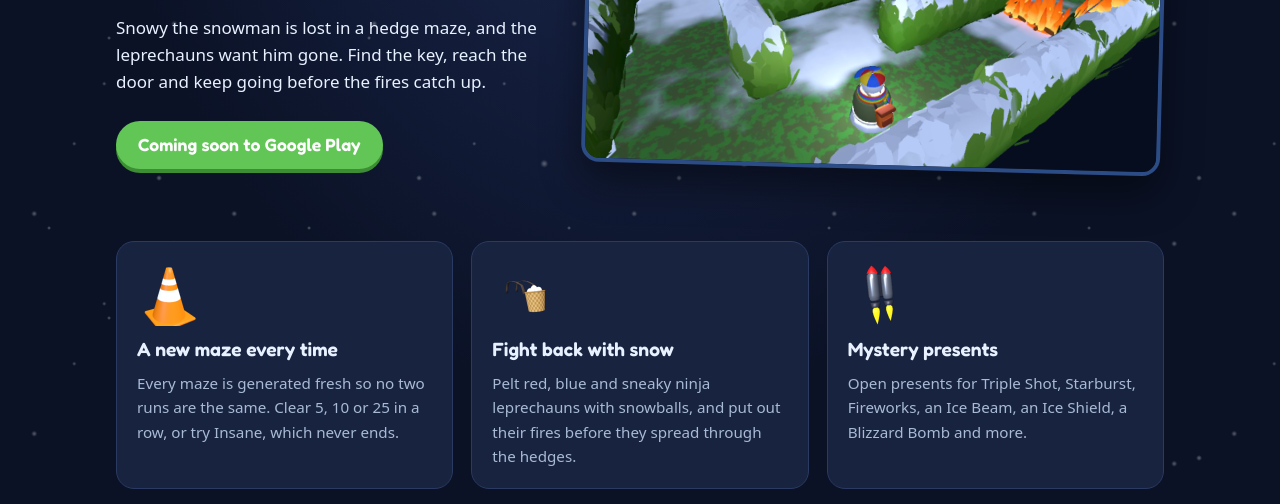
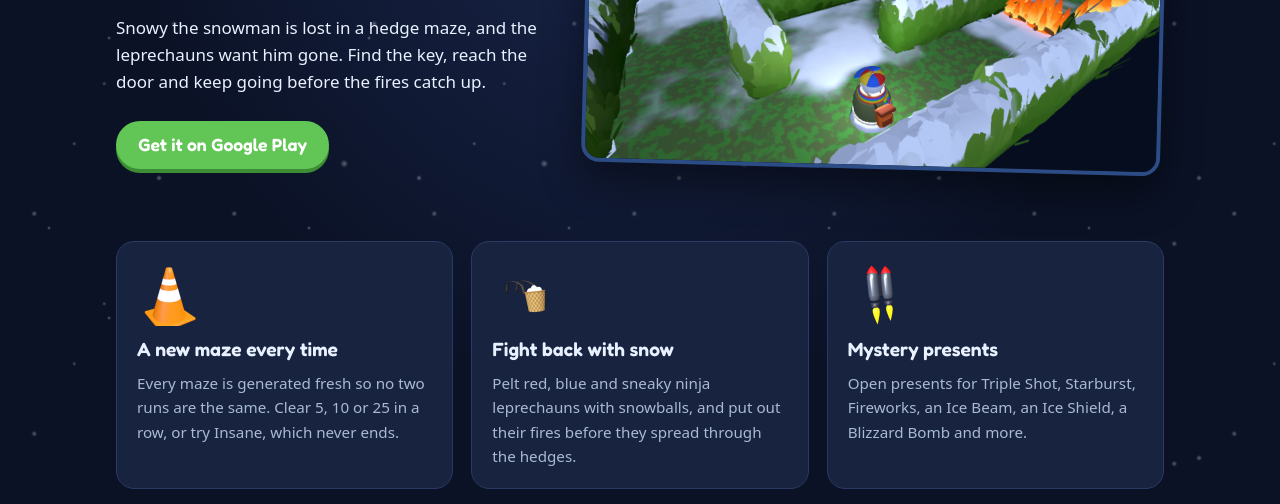
Before and after one commit to prisoner-games/prisoner-games.github.io, a plain HTML site: page index.html in a window 1280 px wide. Shown: the part 272-776 px from the top of the page. Drawn offline with Linux system fonts and the light colour scheme.

Commit message:
Link the live Google Play listing
The hero badge said the game was coming soon; it is now on Google Play,
so the badge links to the store listing.

Co-Authored-By: Claude Opus 5.5 <noreply@anthropic.com>

```diff
--- a/index.html
+++ b/index.html
@@ -26,7 +26,7 @@
         <h1>Don't Melt</h1>
         <p class="tagline">Run. Hide. Don't melt.</p>
         <p>Snowy the snowman is lost in a hedge maze, and the leprechauns want him gone. Find the key, reach the door and keep going before the fires catch up.</p>
-        <span class="badge">Coming soon to Google Play</span>
+        <a class="badge" href="https://play.google.com/store/apps/details?id=io.dontmelt.game">Get it on Google Play</a>
       </div>
       <figure class="hero-shot">
         <img src="img/hero.jpg" alt="Snowy in a propeller cap looks out over a snowy hedge maze, with fires burning through the corridors and along the hedges" width="1280" height="720">
--- a/style.css
+++ b/style.css
@@ -141,6 +141,12 @@ body.home {
   font-weight: 600;
   font-size: 1.1rem;
   box-shadow: 0 4px 0 #3c8d33;
+  text-decoration: none;
+}
+
+a.badge:hover,
+a.badge:focus-visible {
+  filter: brightness(1.08);
 }
 
 figure { margin: 0; }
```
